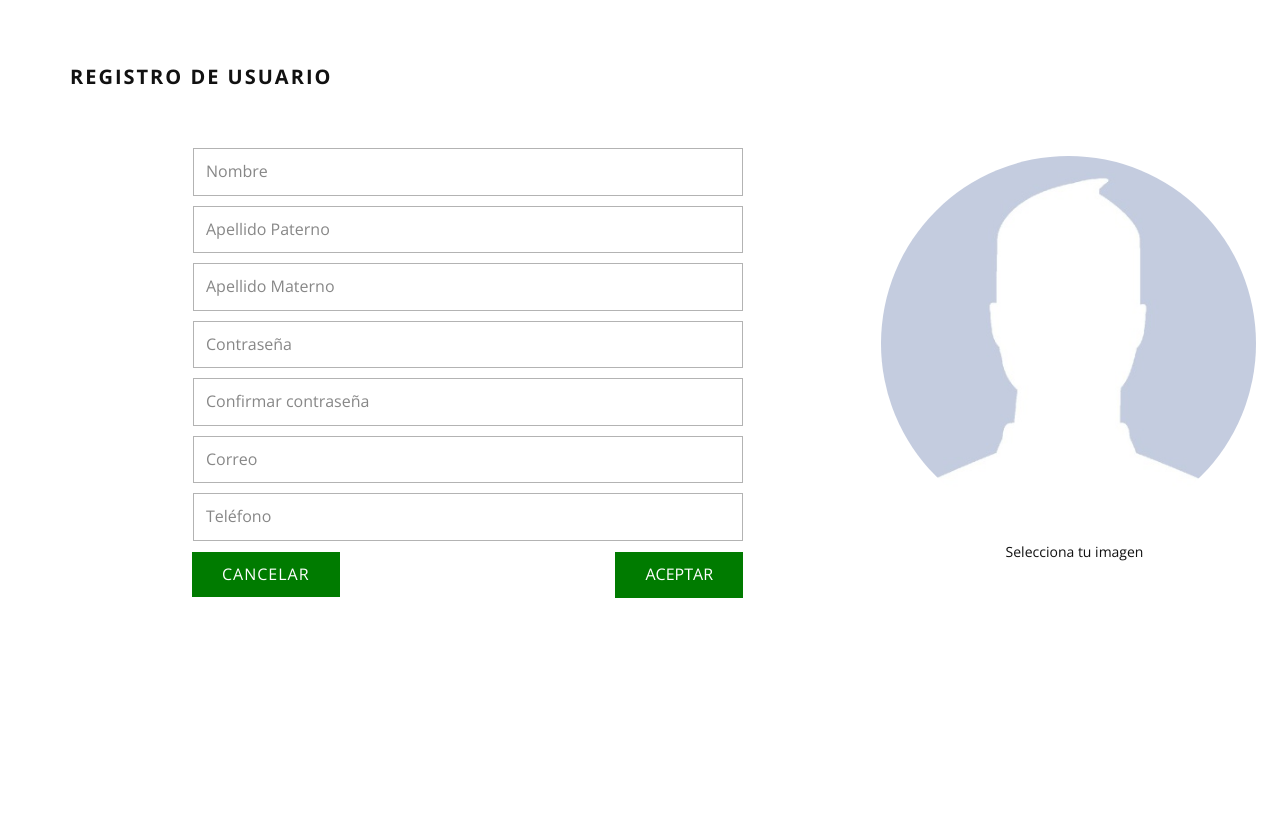
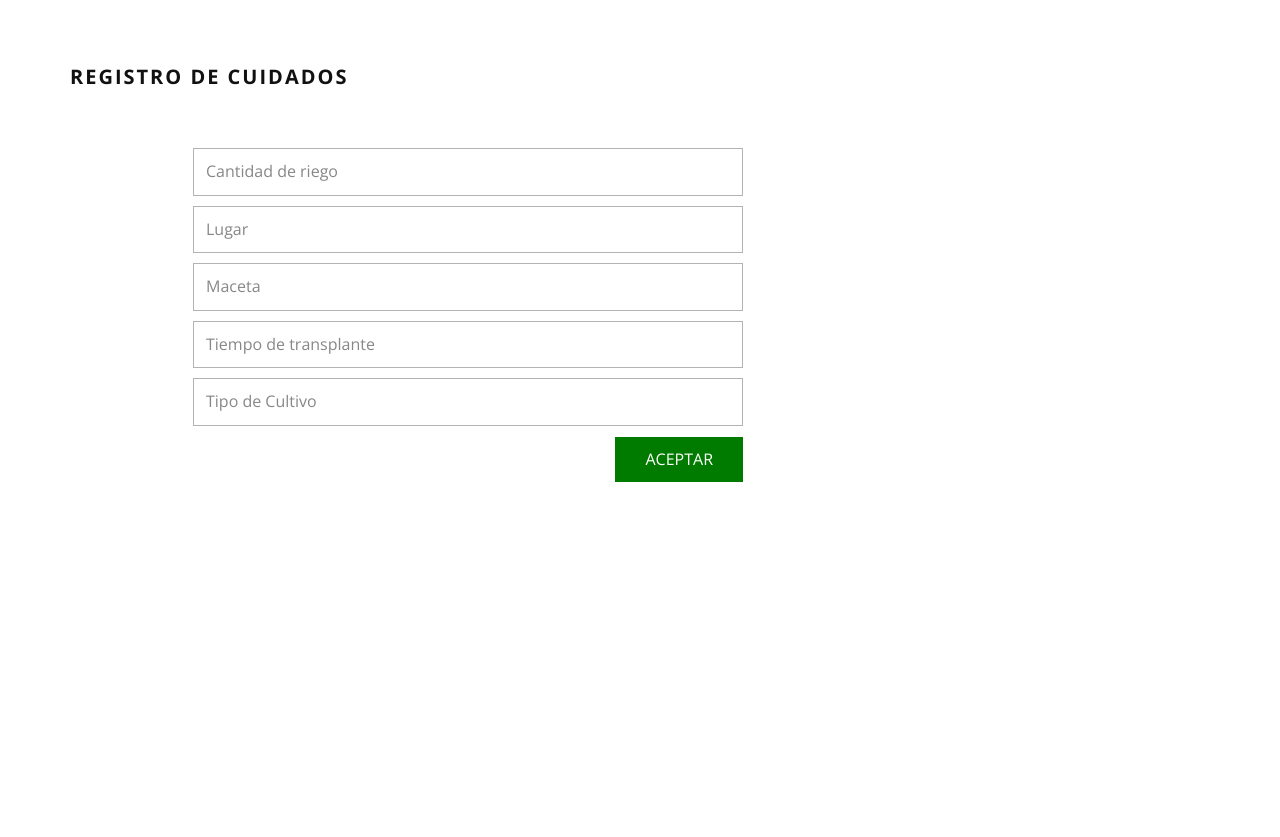
Before and after one commit to ferguevara510/BonsaiGuevara, a PHP site: page /app/vista/registrarCuidados.php in a window 1280 px wide. Shown: the part 105-942 px from the top of the page. Run offline with PHP 8.4, Linux system fonts and the light colour scheme.

Commit message:
Registro de cuidados
falta el select

```diff
--- a/app/vista/registrarCuidados.php
+++ b/app/vista/registrarCuidados.php
@@ -132,70 +132,53 @@
     <div>
         <section class="u-clearfix u-section-1" id="sec-0b39">
             <div class="u-clearfix u-sheet u-sheet-1">
-                <h1 class="u-text u-text-default u-text-1">Registro de Usuario</h1>
+                <h1 class="u-text u-text-default u-text-1">Registro de Cuidados</h1>
                 <div class="u-form u-form-1">
-                    <form action="<?php echo URL_CONTROLADORES?>registrarCliente.php" method="POST" class="u-clearfix u-form-spacing-10 u-form-vertical u-inner-form"
+                    <form action="<?php echo URL_CONTROLADORES?>registrarCuidados.php" method="POST" class="u-clearfix u-form-spacing-10 u-form-vertical u-inner-form"
                         style="padding: 10px" source="custom" name="form" enctype="multipart/form-data">
 
-                        <input class="form-file form-hidden" type="file" name="imagenPerfil" id="imagenPerfil">
 
                         <div class="u-form-group u-form-name">
-                            <label for="name-dc48" class="u-form-control-hidden u-label">Nombre</label>
-                            <input type="text" placeholder="Nombre" id="nombre" name="nombre"
+                            <label for="name-dc48" class="u-form-control-hidden u-label">Cantidad de Riego</label>
+                            <input type="text" placeholder="Cantidad de riego" id="cantidadriego" name="cantidadriego"
                                 class="u-border-1 u-border-grey-30 u-input u-input-rectangle u-white" required="">
                         </div>
                         <div class="u-form-group u-form-name u-form-group-2">
-                            <label for="name-8ced" class="u-form-control-hidden u-label">Apellido Paterno</label>
-                            <input type="text" placeholder="Apellido Paterno" id="apellidoPeterno" name="apellidoPaterno"
+                            <label for="name-8ced" class="u-form-control-hidden u-label">Lugar</label>
+                            <input type="text" placeholder="Lugar" id="lugar" name="lugar"
                                 class="u-border-1 u-border-grey-30 u-input u-input-rectangle u-white" required="">
                         </div>
                         <div class="u-form-group u-form-name u-form-group-3">
-                            <label for="name-998d" class="u-form-control-hidden u-label">Apellido Materno</label>
-                            <input type="text" placeholder="Apellido Materno" id="apellidoMaterno" name="apellidoMaterno"
+                            <label for="name-998d" class="u-form-control-hidden u-label">Maceta</label>
+                            <input type="text" placeholder="Maceta" id="maceta" name="maceta"
                                 class="u-border-1 u-border-grey-30 u-input u-input-rectangle u-white" required="">
                         </div>
                         <div class="u-form-group u-form-group-4">
-                            <label for="text-5cce" class="u-form-control-hidden u-label">Contraseña</label>
-                            <input type="password" placeholder="Contraseña" id="contrasena" name="contrasena"
+                            <label for="text-5cce" class="u-form-control-hidden u-label">Tiempo de Transplante</label>
+                            <input type="text" placeholder="Tiempo de transplante" id="tiempotransplante" name="tiempotransplante"
                                 class="u-border-1 u-border-grey-30 u-input u-input-rectangle u-white" required="">
                         </div>
-                        <div class="u-form-group u-form-group-5">
-                            <label for="text-d7af" class="u-form-control-hidden u-label">Confirmar Contraseña</label>
-                            <input type="password" placeholder="Confirmar contraseña" id="confirmarContrasena"
-                                name="confirmarContrasena" class="u-border-1 u-border-grey-30 u-input u-input-rectangle u-white"
-                                required="">
-                        </div>
                         <div class="u-form-email u-form-group">
-                            <label for="email-dc48" class="u-form-control-hidden u-label">Correo</label>
-                            <input type="email" placeholder="Correo" id="correo" name="correo"
-                                class="u-border-1 u-border-grey-30 u-input u-input-rectangle u-white" required="">
-                        </div>
-                        <div class="u-form-group u-form-group-7">
-                            <label for="text-2386" class="u-form-control-hidden u-label">Teléfono</label>
-                            <input type="text" placeholder="Teléfono" id="telefono" name="telefono"
+                            <label for="email-dc48" class="u-form-control-hidden u-label">Tipo de Cultivo</label>
+                            <input type="text" placeholder="Tipo de Cultivo" id="tipocultivo" name="tipocultivo"
                                 class="u-border-1 u-border-grey-30 u-input u-input-rectangle u-white" required="">
                         </div>
                         <div class="u-align-right u-form-group u-form-submit">
-                            <a href="<?php echo URL_CONTROLADORES?>registrarCliente.php" class="boton-verde u-btn u-btn-submit u-button-style u-btn-1">ACEPTAR<br>
+                            <a href="<?php echo URL_CONTROLADORES?>registrarCuidados.php" class="boton-verde u-btn u-btn-submit u-button-style u-btn-1">ACEPTAR<br>
                             </a>
                             <input type="submit" value="submit" class="u-form-control-hidden">
                         </div>
-                        <div class="u-form-send-message u-form-send-success"> Tus datos han sido registrados. </div>
-                        <div class="u-form-send-error u-form-send-message"> Ha ocurrido un error al guardarlo. </div>
+                        <div class="u-form-send-message u-form-send-success"> Los cuidados han sido registrados. </div>
+                        <div class="u-form-send-error u-form-send-message"> Ha ocurrido un error al guardar los cuidados. </div>
                         <input type="hidden" value="" name="recaptchaResponse">
                     </form>
                 </div>
-                <div alt="" class="u-image-perfil u-image u-image-circle u-image-registrar" data-image-width="1280" data-image-height="854">
-                </div>
-                <a href="../../index.php"
-                    class="boton-verde u-btn u-button-style u-hover-palette-1-dark-1 u-btn-2">Cancelar</a>
-                <p class="select-bottom u-text u-text-registrar">Selecciona tu imagen</p>
-            </div>
         </section>
     </div>
 
     <footer class="u-align-center u-clearfix u-footer u-grey-80 u-footer" id="sec-712f">
         <div class="u-clearfix u-sheet u-sheet-1">
+
             <p class="u-small-text u-text u-text-variant u-text-1">Universidad Veracruzana&nbsp;<br>Desarrollo de
                 Software
             </p>
```
Also changed, not shown: app/controlador/registrarCuidados.php (added, +30 -0 lines), app/modelo/cuidado.php (+22 -2 lines).
